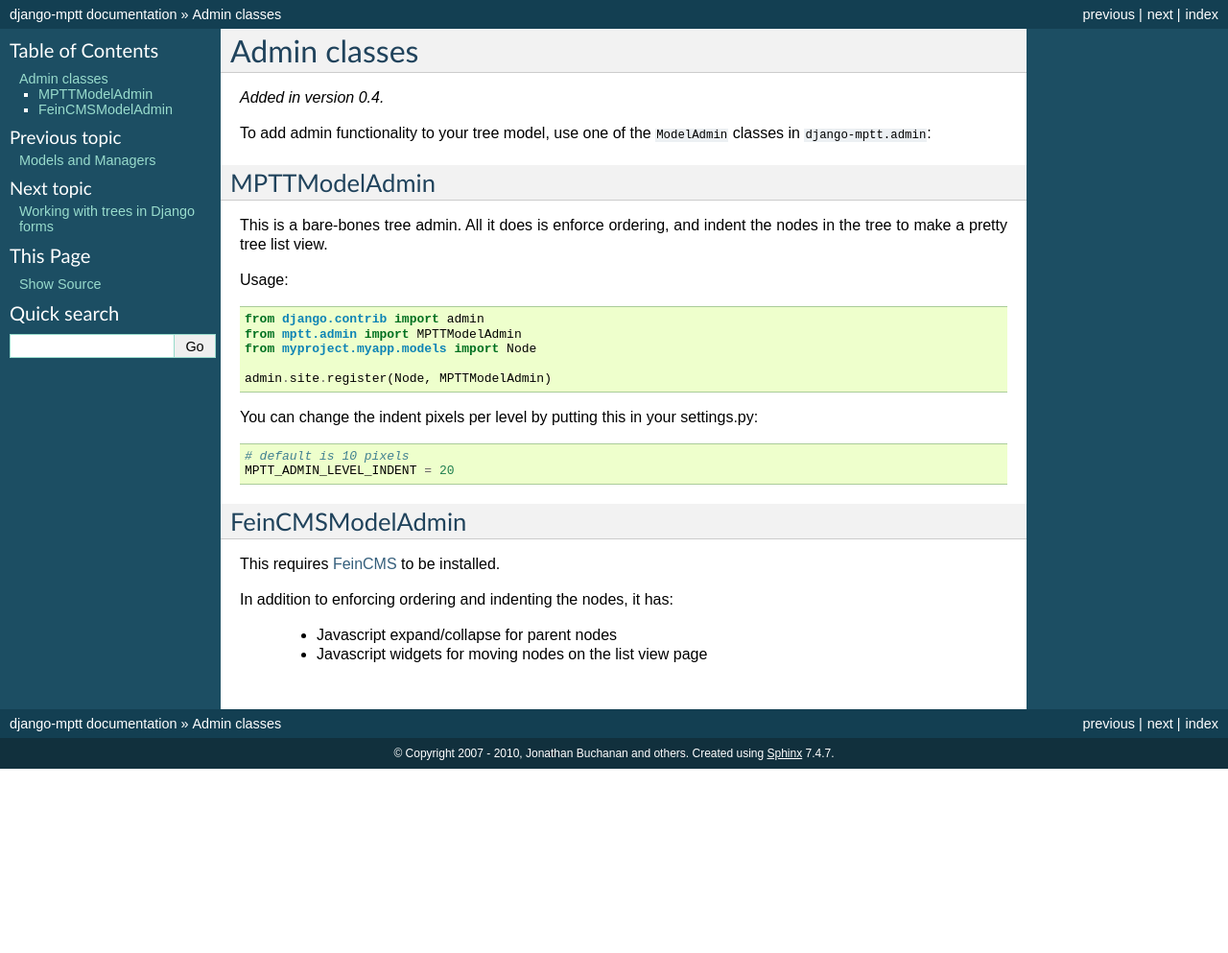
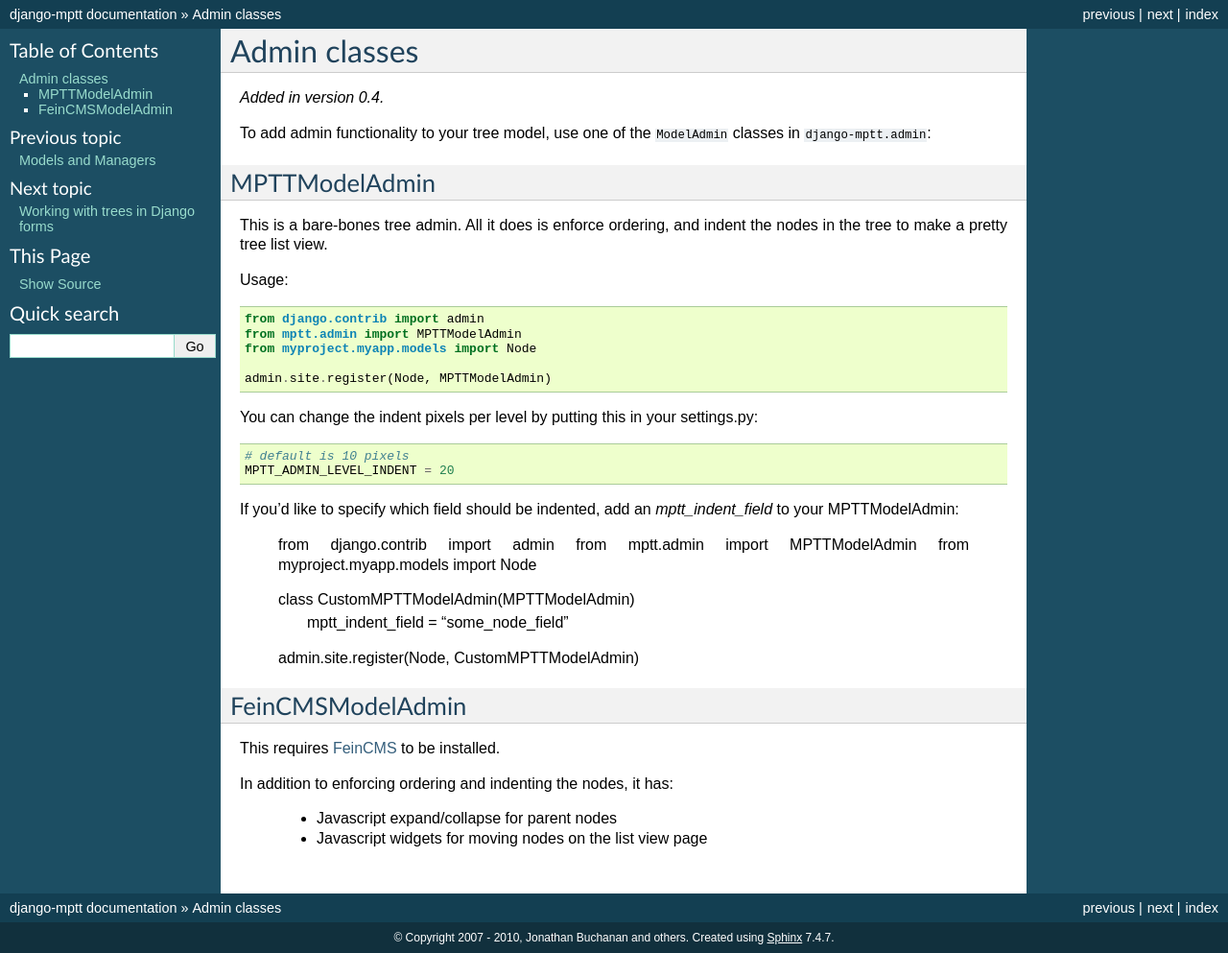
Before and after one commit to django-mptt/django-mptt, a Sphinx documentation site: the page built from docs/admin.rst, in a window 1280 px wide. Shown: the whole page at 96% size. Built offline with Sphinx 7.4.7, drawn with Linux system fonts in a browser that asks for light colours; the version number could not be read and is left out; before the commit the page ends 900 px from its top, so only the background shows below that.

Commit message:
Made mptt_indent_field configurable

```diff
--- a/docs/admin.rst
+++ b/docs/admin.rst
@@ -10,8 +10,7 @@
 MPTTModelAdmin
 --------------
 
-This is a bare-bones tree admin. All it does is enforce ordering, and indent the nodes
-in the tree to make a pretty tree list view.
+This is a bare-bones tree admin. All it does is enforce ordering, and indent the nodes in the tree to make a pretty tree list view.
 
 Usage::
 
@@ -26,6 +25,16 @@
     # default is 10 pixels
     MPTT_ADMIN_LEVEL_INDENT = 20
 
+If you'd like to specify which field should be indented, add an `mptt_indent_field` to your MPTTModelAdmin:
+
+    from django.contrib import admin
+    from mptt.admin import MPTTModelAdmin
+    from myproject.myapp.models import Node
+
+    class CustomMPTTModelAdmin(MPTTModelAdmin)
+        mptt_indent_field = "some_node_field"
+
+    admin.site.register(Node, CustomMPTTModelAdmin)
 
 FeinCMSModelAdmin
 -----------------
```
Also changed, not shown: 1 other file.
